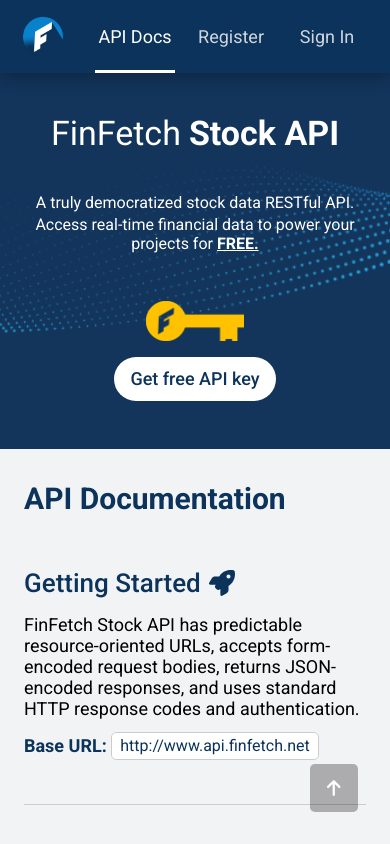
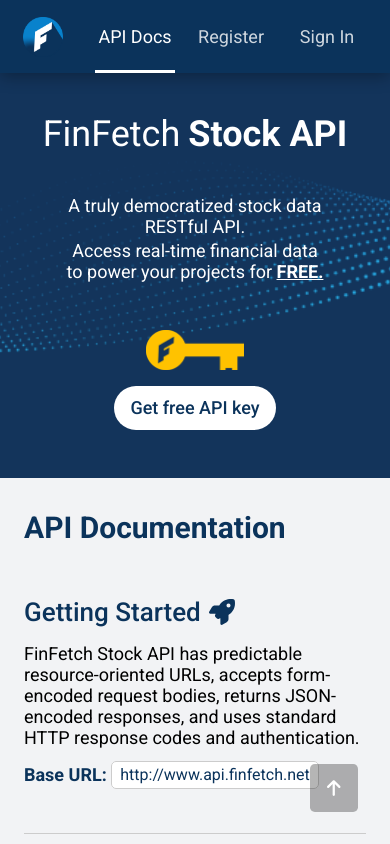
Before and after one commit to dnitecki/finfetch-ui, a React (Create React App) app: page /api/docs in a window 390 px wide. Built offline with nearby package versions, Linux system fonts and the light colour scheme.

Commit message:
more mobile changes

```diff
--- a/src/apps/finfetch-api/components/loginForm/LoginForm.scss
+++ b/src/apps/finfetch-api/components/loginForm/LoginForm.scss
@@ -58,3 +58,11 @@
   column-gap: 0.5rem;
   margin-bottom: 0;
 }
+@media all and (max-width: 600px) {
+  .login-container {
+    width: 20rem;
+  }
+  .instructions {
+    font-size: 14px !important;
+  }
+}
--- a/src/apps/finfetch-api/pages/documentation/Documentation.scss
+++ b/src/apps/finfetch-api/pages/documentation/Documentation.scss
@@ -37,8 +37,6 @@
   width: 100%;
   flex-direction: column;
   overflow-y: auto;
-}
-.documentation-content-container-scroll {
 }
 .documentation-content {
   padding-top: 2rem;
@@ -315,10 +313,12 @@
     row-gap: 2rem;
   }
   .documentation-register-header {
-    font-size: 34px;
+    font-size: 36px;
   }
   .documentation-register-text {
-    font-size: 16px;
+    font-size: 18px;
+    padding-left: 2rem;
+    padding-right: 2rem;
   }
   #documentation-register-icon {
     opacity: 1;
--- a/src/apps/finfetch-api/pages/register/Register.jsx
+++ b/src/apps/finfetch-api/pages/register/Register.jsx
@@ -7,7 +7,6 @@
   return (
     <>
       <div className="register">
-        <div className="documentation-header"></div>
         <Helmet>
           <title>FinFetch | Register</title>
         </Helmet>
```
